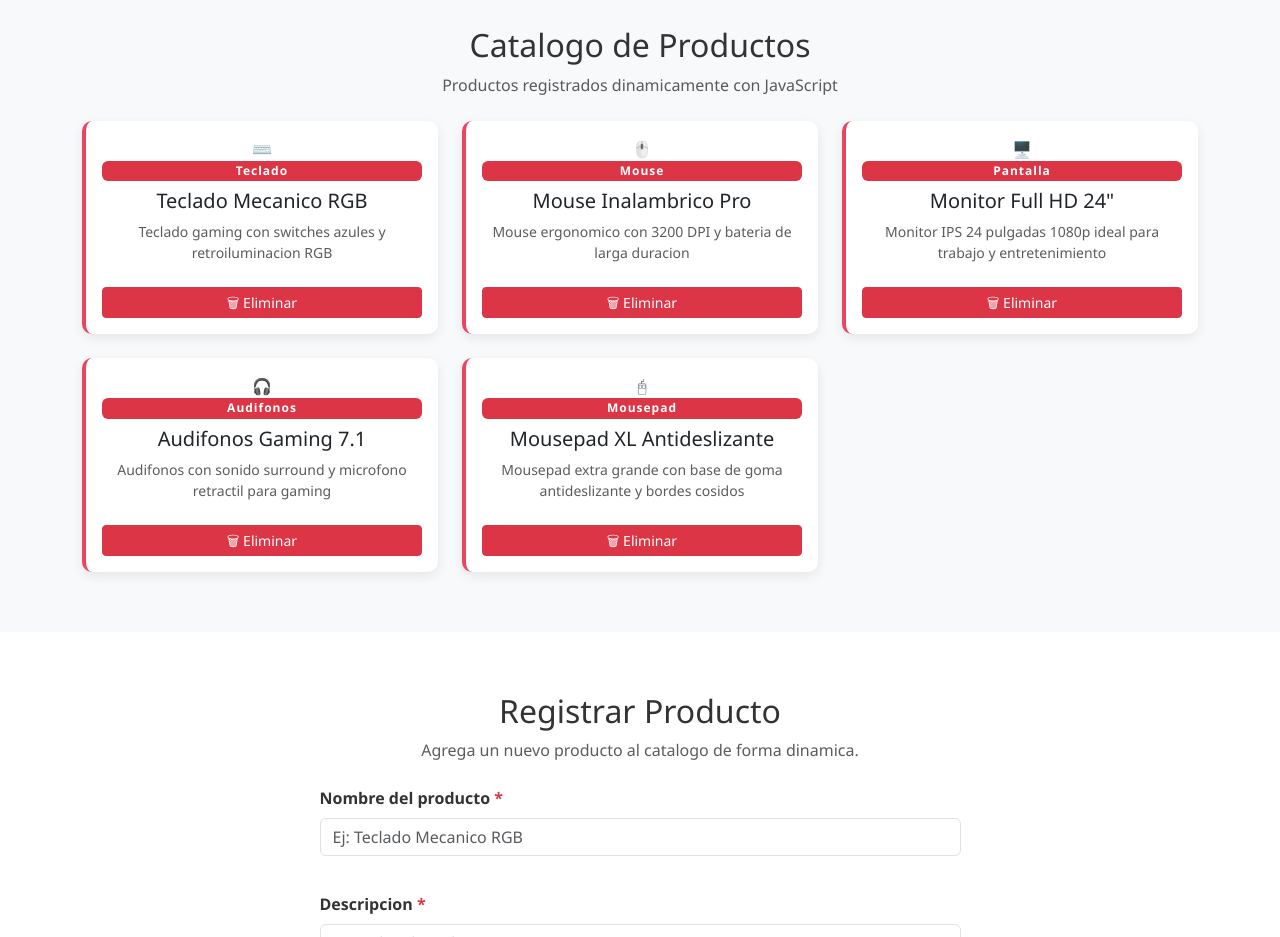
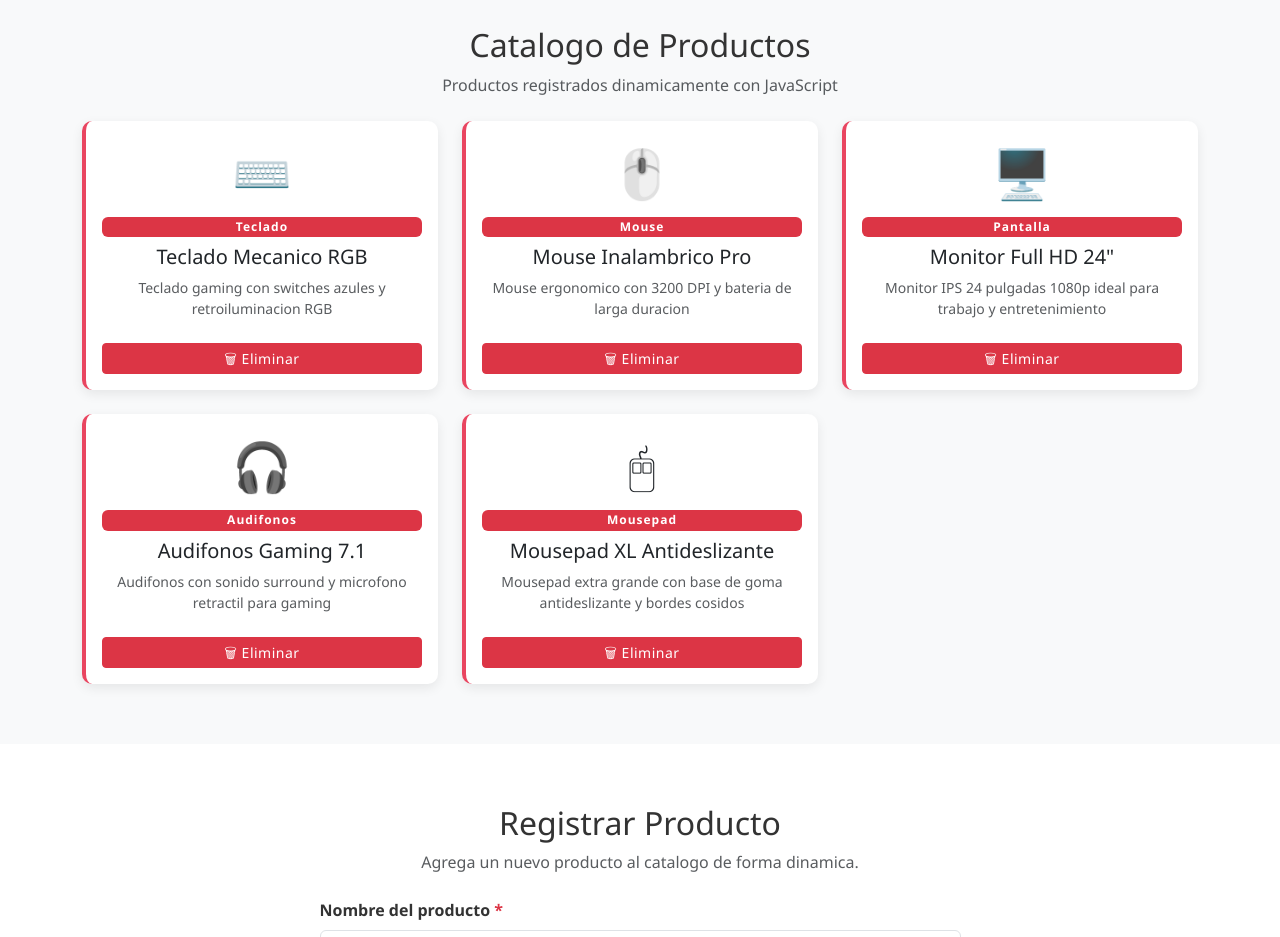
Before and after one commit to EdisonDan/2626---DESARROLLO-DE-APLICACIONES-WEB-E-, a plain HTML site: page index.html in a window 1280 px wide. Shown: the part 800-1737 px from the top of the page. Drawn offline with nearby package versions, Linux system fonts and the light colour scheme.

Commit message:
Fix: agregar .card-emoji y estilos btn-danger para tarjetas del catalogo

```diff
--- a/css/style.css
+++ b/css/style.css
@@ -169,3 +169,22 @@ footer {
         font-size: 1.5rem;
     }
 }
+
+
+/* --- Tarjeta producto: emoji grande --- */
+.tarjeta-producto .card-emoji {
+    font-size: 3rem;
+    margin-bottom: 8px;
+    display: block;
+}
+
+/* --- Boton eliminar hover --- */
+.tarjeta-producto .btn-danger {
+    font-weight: 500;
+    letter-spacing: 0.5px;
+    transition: opacity 0.2s;
+}
+
+.tarjeta-producto .btn-danger:hover {
+    opacity: 0.85;
+}
```
